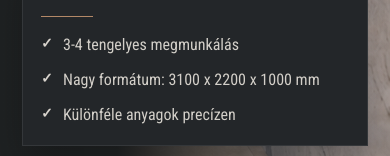
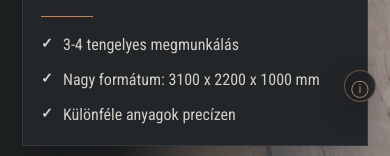
Before and after one commit to ZetorShabba/marlen-atelier, a Next.js app: page / in a window 390 px wide. Shown: the part 728-884 px from the top of the page. Built offline with nearby package versions, Linux system fonts and the light colour scheme.

Commit message:
Add floating impressum popup

```diff
--- a/src/app/globals.css
+++ b/src/app/globals.css
@@ -1687,3 +1687,159 @@ section {
     scroll-margin-top: 128px;
   }
 }
+
+/* =========================================================
+   FLOATING IMPRESSZUM INFO
+   ========================================================= */
+
+.impressumFloating {
+  position: fixed;
+  right: 18px;
+  bottom: 18px;
+  z-index: 950;
+
+  display: flex;
+  flex-direction: column;
+  align-items: flex-end;
+}
+
+.impressumTrigger {
+  width: 34px;
+  height: 34px;
+
+  display: inline-flex;
+  align-items: center;
+  justify-content: center;
+
+  border: 1px solid rgba(179, 136, 103, 0.52);
+  border-radius: 999px;
+  background: rgba(28, 31, 33, 0.88);
+  color: var(--copper-light);
+  cursor: default;
+
+  font-family: Georgia, "Times New Roman", serif;
+  font-size: 18px;
+  line-height: 1;
+
+  box-shadow: 0 10px 26px rgba(0, 0, 0, 0.22);
+  backdrop-filter: blur(8px);
+}
+
+.impressumPopup {
+  position: absolute;
+  right: 0;
+  bottom: 44px;
+
+  width: min(420px, calc(100vw - 36px));
+  max-height: min(72vh, 620px);
+  overflow: auto;
+
+  padding: 22px 22px 20px;
+
+  background: rgba(22, 24, 26, 0.97);
+  border: 1px solid rgba(179, 136, 103, 0.24);
+  box-shadow: 0 24px 70px rgba(0, 0, 0, 0.44);
+  backdrop-filter: blur(10px);
+
+  opacity: 0;
+  visibility: hidden;
+  transform: translateY(8px);
+  pointer-events: none;
+
+  transition:
+    opacity 0.18s ease,
+    visibility 0.18s ease,
+    transform 0.18s ease;
+}
+
+.impressumFloating:hover .impressumPopup,
+.impressumFloating:focus-within .impressumPopup {
+  opacity: 1;
+  visibility: visible;
+  transform: translateY(0);
+  pointer-events: auto;
+}
+
+.impressumPopup h3 {
+  margin: 0 0 16px;
+
+  color: #f3f0ea;
+  font-family: Georgia, "Times New Roman", serif;
+  font-size: 24px;
+  font-weight: 400;
+  line-height: 1.1;
+}
+
+.impressumPopup dl {
+  margin: 0;
+  display: grid;
+  gap: 0;
+}
+
+.impressumPopup dl div {
+  display: grid;
+  grid-template-columns: 150px 1fr;
+  gap: 16px;
+
+  padding: 10px 0;
+
+  border-top: 1px solid rgba(243, 240, 234, 0.08);
+}
+
+.impressumPopup dt {
+  color: rgba(243, 240, 234, 0.52);
+
+  font-family: "Roboto Condensed", Arial, sans-serif;
+  font-size: 10px;
+  font-weight: 700;
+  letter-spacing: 0.12em;
+  line-height: 1.35;
+  text-transform: uppercase;
+}
+
+.impressumPopup dd {
+  margin: 0;
+
+  color: rgba(243, 240, 234, 0.88);
+  font-size: 13px;
+  line-height: 1.45;
+}
+
+.impressumPopup a {
+  color: var(--copper-light);
+  text-decoration: underline;
+  text-underline-offset: 3px;
+}
+
+@media (max-width: 760px) {
+  .impressumFloating {
+    right: 14px;
+    bottom: 14px;
+  }
+
+  .impressumTrigger {
+    width: 32px;
+    height: 32px;
+    font-size: 17px;
+  }
+
+  .impressumPopup {
+    right: 0;
+    bottom: 42px;
+
+    width: calc(100vw - 28px);
+    max-height: 68vh;
+
+    padding: 20px 18px 18px;
+  }
+
+  .impressumPopup dl div {
+    grid-template-columns: 1fr;
+    gap: 4px;
+    padding: 9px 0;
+  }
+
+  .impressumPopup dd {
+    font-size: 13px;
+  }
+}
--- a/src/app/page.js
+++ b/src/app/page.js
@@ -825,6 +825,81 @@ export default function Home() {
           <img src="/logo.png" alt="MARLEN Atelier logó" />
         </div>
       </footer>
+<div className="impressumFloating">
+  <button
+    type="button"
+    className="impressumTrigger"
+    aria-label="Impresszum adatok"
+  >
+    ⓘ
+  </button>
+
+  <div className="impressumPopup">
+    <h3>Impresszum</h3>
+
+    <dl>
+      <div>
+        <dt>Cégnév</dt>
+        <dd>MARLEN Atelier Kft.</dd>
+      </div>
+
+      <div>
+        <dt>Székhely</dt>
+        <dd>1223 Budapest, Nagytétényi út 180-196.</dd>
+      </div>
+
+      <div>
+        <dt>Cégjegyzékszám</dt>
+        <dd>01-09-383313</dd>
+      </div>
+
+      <div>
+        <dt>Adószám</dt>
+        <dd>14580361-2-43</dd>
+      </div>
+
+      <div>
+        <dt>Nyilvántartó cégbíróság</dt>
+        <dd>Fővárosi Törvényszék Cégbírósága</dd>
+      </div>
+
+      <div>
+        <dt>Képviselő / ügyvezető</dt>
+        <dd>Martonosi Csaba</dd>
+      </div>
+
+      <div>
+        <dt>Email</dt>
+        <dd>
+          <a href="mailto:sales.marlen.at@gmail.com">
+            sales.marlen.at@gmail.com
+          </a>
+        </dd>
+      </div>
+
+      <div>
+        <dt>Telefon</dt>
+        <dd>
+          <a href="tel:+36709486865">+36 70 948 6865</a>
+        </dd>
+      </div>
+
+      <div>
+        <dt>Weboldal</dt>
+        <dd>
+          <a href="https://www.marlenatelier.hu">
+            www.marlenatelier.hu
+          </a>
+        </dd>
+      </div>
+
+      <div>
+        <dt>Tárhelyszolgáltató</dt>
+        <dd>GitHub, Inc. / GitHub Pages</dd>
+      </div>
+    </dl>
+  </div>
+</div>
     </main>
   );
 }
```
